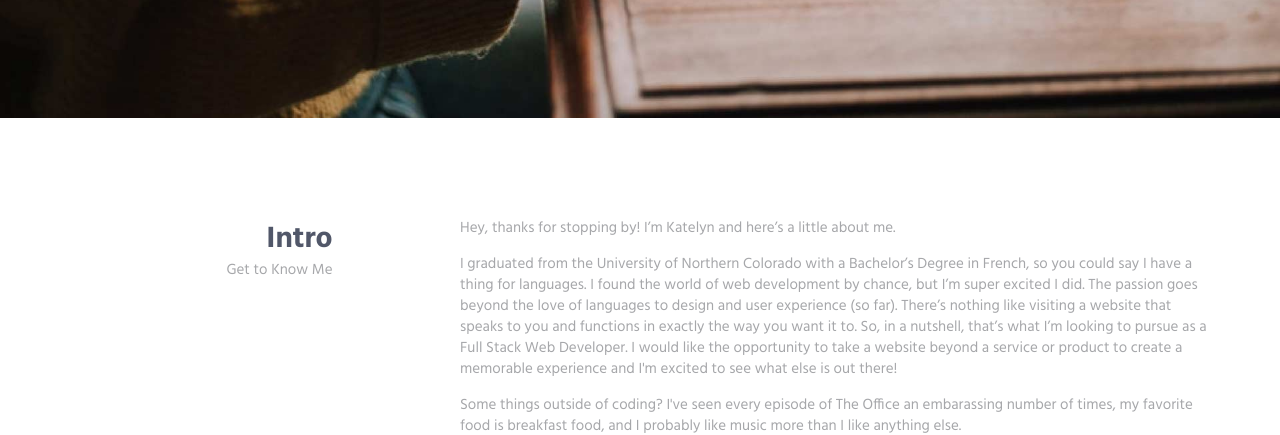
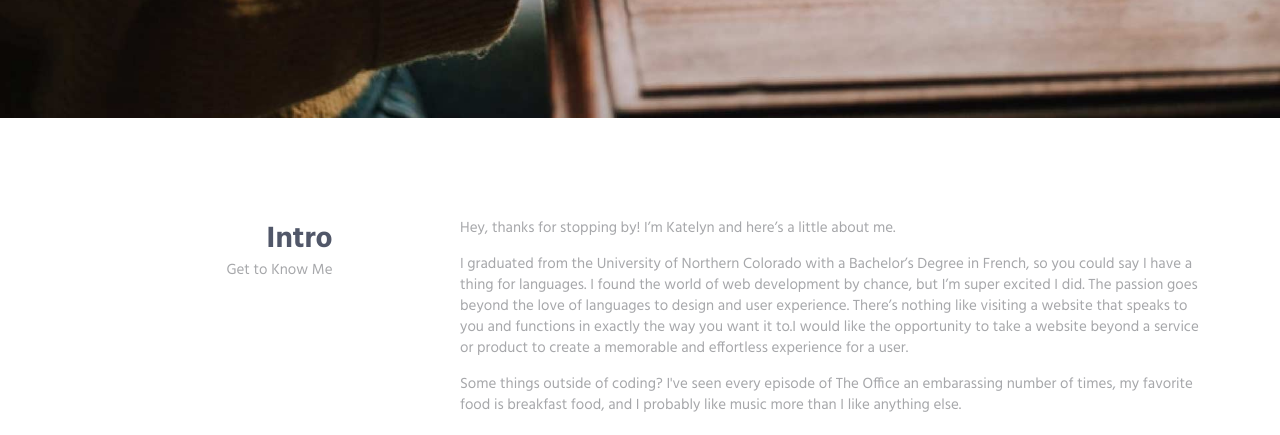
Before and after one commit to katelynmanuel/katelyn-manuel-portfolio, a plain HTML site: page index.html in a window 1280 px wide. Shown: the part 473-908 px from the top of the page. Drawn offline with Linux system fonts and the light colour scheme.

Commit message:
Updating small bio portion.

```diff
--- a/index.html
+++ b/index.html
@@ -124,10 +124,9 @@
                             <p>
                                 I graduated from the University of Northern Colorado with a Bachelor’s Degree in French, so you could say I have a thing for languages.
                                 I found the world of web development by chance, but I’m super excited I did. The passion goes beyond the love of languages to
-                                design and user experience (so far). There’s nothing like visiting a website that speaks to you and functions in
-                                exactly the way you want it to. So, in a nutshell, that’s what I’m looking to pursue as a Full Stack Web
-                                Developer. I would like the opportunity to take a website beyond a service or product to create a memorable experience
-                                and I'm excited to see what else is out there!
+                                design and user experience. There’s nothing like visiting a website that speaks to you and functions in
+                                exactly the way you want it to.I would like the opportunity to take a website beyond a service or product to create a memorable and
+                                effortless experience for a user.
                             </p>
                             <p>
                                 Some things outside of coding? I've seen every episode of The Office an
@@ -362,9 +361,43 @@
                                             </div>
                                         </div>
                                     </div>
-                                <!-- End LIRI Bot -->
+                                    <!-- End LIRI Bot -->
+                                    <div class="masonry-grid-item col-xs-12 col-sm-6 col-md-4 margin-b-4">
+                                    <!-- Start Friend Finder -->
+                                    <!-- <div class="work work-popup-trigger">
+                                        <div class="work-overlay">
+                                            <img class="full-width img-responsive" src="img/397x400/friend-finder.jpg" alt="Portfolio Image">
+                                        </div>
+                                        <div class="work-popup-overlay">
+                                            <div class="work-popup-content">
+                                                <a href="javascript:void(0);" class="work-popup-close">Hide</a>
+                                                <div class="margin-b-30">
+                                                    <h3 class="margin-b-5">Friend Finder</h3>
+                                                    <span style="font-size: 16px;"><a href="https://katelynmanuel.github.io/Train-Schedule/" target="_blank">View the Project | </a></span>
+                                                    <span style="font-size: 16px;"><a href="https://github.com/katelynmanuel/Train-Schedule" target="_blank">View the Code</a></span>
+                                                </div>
+                                                <div class="row">
+                                                    <div class="col-sm-12 work-popup">
+                                                        <div class="sm-margin-t-0">
+                                                            <p>
+                                                                In this assignment, the user is able input train information to show the current train scheduleas well as being able to
+                                                                view the train name, destination, frequency of arrival, next arrival, and how many minutes away the next train is. I also
+                                                                included a form for the client to add a new train to the list of existing trains.
+                                                            </p>
+                                                            <p>
+                                                                Technologies Used: HTML, CSS, Bootstrap, JavaScript, jQuery, Firebase, moment.js
+                                                            </p>
+                                                        </div>
+                                                    </div>
+                                                </div>
+                                            </div>
+                                        </div>
+                                    </div> -->
+                                    <!-- End Friend Finder -->
+                                </div>
+                            </div>
+                        <!-- End Masonry Grid -->
                         </div>
-                        <!-- End Masonry Grid -->
                     </div>
                 </div>
                 <!--// end row -->
```
Also changed, not shown: img/397x400/friend-finder.jpg (added), img/397x400/liri-bot.png (deleted).
